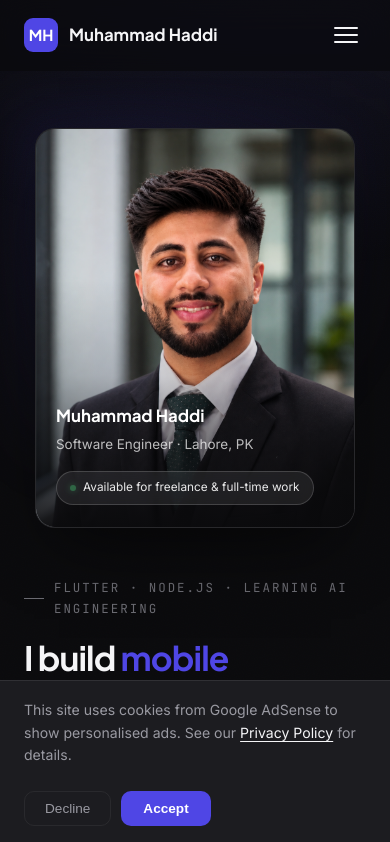
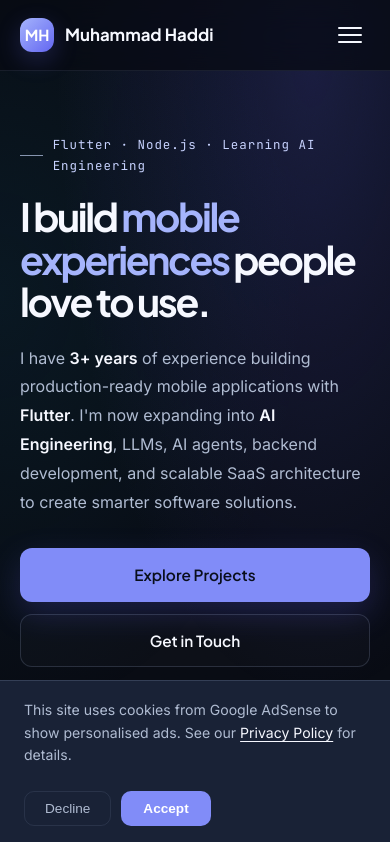
Before and after one commit to mhaddi12/mhaddi12, a Next.js app: page / in a window 390 px wide. Shown: the top 842 px of the page. Built offline with nearby package versions, Linux system fonts and the light colour scheme.

Commit message:
Polish portfolio responsive visual design and project cards

```diff
--- a/app/globals.css
+++ b/app/globals.css
@@ -645,3 +645,69 @@ footer .mono { color: var(--muted); }
   transition: background .2s, transform .15s;
 }
 .cookie-banner__accept:hover { background: var(--accent-deep); transform: translateY(-1px); }
+
+/* Portfolio design refresh */
+:root {
+  --ink:#080b13; --ink-2:#0d1220; --surface:#111827; --surface-2:#192236;
+  --line:rgba(190,210,255,.16); --line-soft:rgba(190,210,255,.095);
+  --text:#f6f8ff; --muted:#b0bcd2; --muted-2:#8695af;
+  --accent:#818cf8; --accent-deep:#6366f1; --accent-soft:rgba(129,140,248,.16);
+  --radius:20px; --maxw:1200px;
+}
+body::before { background:radial-gradient(ellipse at 80% 6%,rgba(99,102,241,.2),transparent 58%),radial-gradient(ellipse at 0% 35%,rgba(14,116,144,.12),transparent 55%); }
+body::after { opacity:.1; }
+::selection { color:#fff; background:#4f46e5; }
+header.nav { background:rgba(8,11,19,.78); border-bottom-color:var(--line-soft); }
+header.nav.scrolled { background:rgba(8,11,19,.95); border-bottom-color:var(--line); }
+.brand .dot { border-radius:12px; background:linear-gradient(135deg,#a5b4fc,#6366f1); box-shadow:0 8px 24px rgba(99,102,241,.24); }
+.nav-links a.nav-cta { background:var(--accent); color:#080b13; border-color:transparent; }
+.nav-links a.nav-cta:hover { background:#a5b4fc; color:#080b13; }
+.hero { padding:170px 0 110px; }
+.hero-grid { grid-template-columns:minmax(0,1.18fr) minmax(0,.82fr); gap:clamp(32px,6vw,90px); }
+.hero .eyebrow { color:#c7d2fe; letter-spacing:.08em; text-transform:none; }
+.hero h1 { font-size:clamp(2.75rem,5.3vw,5.1rem); line-height:1.09; letter-spacing:-.06em; }
+.hero h1 .grad { color:#a5b4fc; }
+.hero .lead { font-size:1.12rem; line-height:1.8; max-width:630px; }
+.btn { min-height:50px; border-radius:12px; }
+.btn-primary { background:#818cf8; color:#090e1b; box-shadow:0 12px 32px rgba(99,102,241,.22); }
+.btn-primary:hover { background:#a5b4fc; }
+.hero-stats { border-top:1px solid var(--line); padding-top:28px; margin-top:44px; }
+.hero-portrait { max-width:380px; }
+.hero-portrait-frame { border-radius:24px; border-color:var(--line); box-shadow:0 35px 85px rgba(0,0,0,.55); }
+section { padding:108px 0; }
+.sec-head { max-width:730px; }
+.sec-head h2 { font-size:clamp(2rem,3.8vw,3.15rem); letter-spacing:-.045em; }
+.at-glance-card,.skill-card,.journey-card,.build-card,.service-card,.post-card { background:linear-gradient(145deg,#192236,#111827); border-color:var(--line); }
+.skill-card:hover,.journey-card:hover,.build-card:hover,.service-card:hover { border-color:rgba(165,180,252,.45); }
+.proj-grid { grid-template-columns:repeat(2,minmax(0,1fr)); gap:24px; }
+.proj-card { border-radius:22px; border-color:var(--line); background:linear-gradient(145deg,#192236,#101725); }
+.proj-card:hover { border-color:rgba(165,180,252,.45); }
+.proj-thumb { height:230px; border-radius:22px 22px 0 0; background:#161f31; }
+.proj-body { padding:28px 30px 32px; }
+.proj-card h3 { font-size:1.45rem; letter-spacing:-.035em; }
+.proj-num,.proj-case-label { color:#a5b4fc; }
+.proj-case { border-top:1px solid var(--line-soft); border-bottom:1px solid var(--line-soft); padding:16px 0; }
+.tag { background:rgba(129,140,248,.08); border-color:rgba(129,140,248,.16); color:#cbd5eb; }
+.contact-section { background:radial-gradient(ellipse at 50% 0%,rgba(99,102,241,.17),transparent 75%),#111827; border-color:var(--line); border-radius:28px; }
+@media(max-width:900px) {
+ .hero-grid { grid-template-columns:1fr; }
+ .hero { padding:135px 0 72px; }
+ .device-stage { order:0; justify-content:flex-start; }
+ .hero-portrait { width:min(80%,360px); }
+ .proj-grid { grid-template-columns:1fr; }
+}
+@media(max-width:560px) {
+ .wrap { padding:0 20px; }
+ .hero h1 { font-size:clamp(2.4rem,10vw,3.3rem); }
+ .hero .lead { font-size:1rem; }
+ .hero-cta { flex-direction:column; }
+ .hero-cta .btn { justify-content:center; }
+ .hero-stats { justify-content:space-between; gap:14px; }
+ .hero-stats .stat .n { font-size:1.6rem; }
+ .hero-portrait { width:100%; max-width:330px; }
+ .proj-thumb { height:175px; }
+ .proj-body { padding:22px; }
+ .proj-case-row { flex-direction:column; gap:3px; }
+ .proj-case-label { width:auto; }
+ .contact-section { padding:55px 20px; }
+}
```
